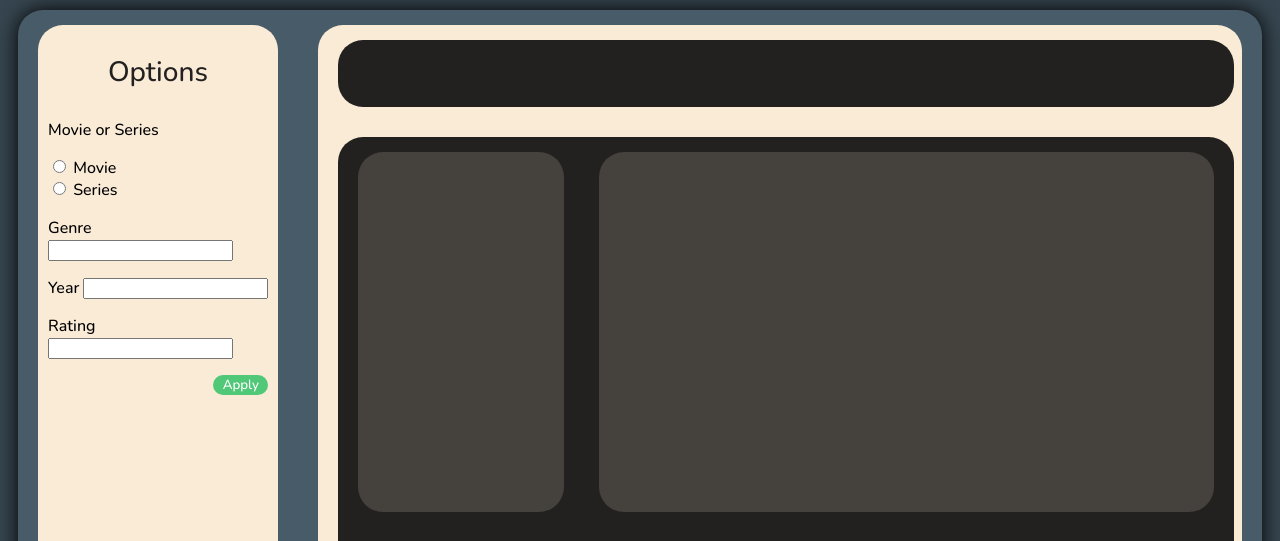
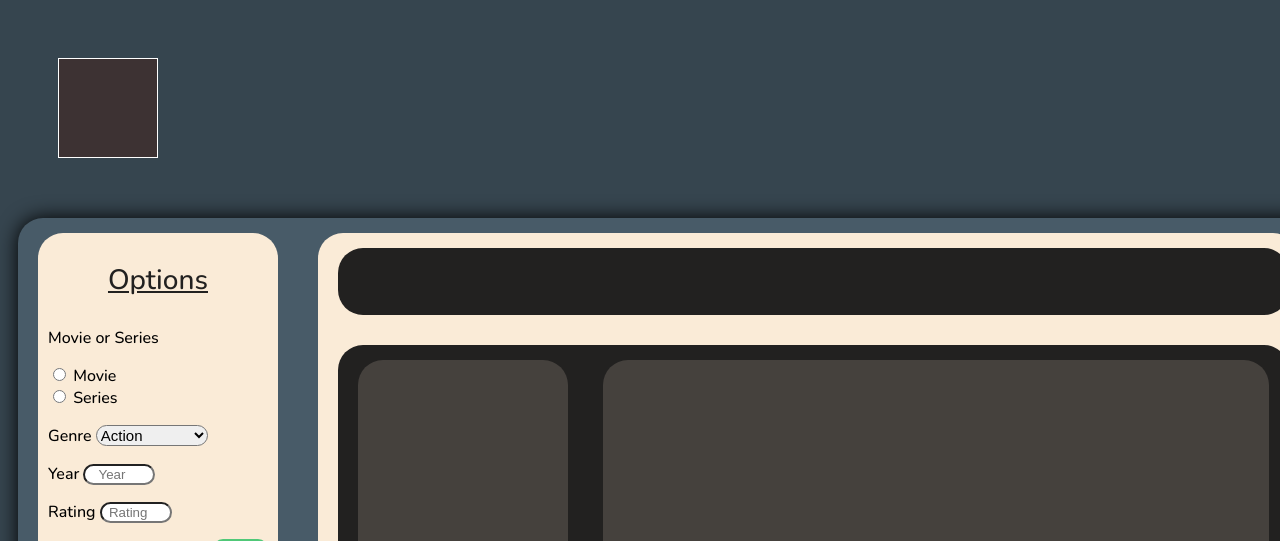
Before and after one commit to Misha212354/MovieDice, a Django app: page /playground/crit/ in a window 1280 px wide. Shown: the top 541 px of the page. Run offline with Django 4.2, Linux system fonts and the light colour scheme.

Commit message:
Improve forms

```diff
--- a/Web Movie Decision/get_data.py
+++ b/Web Movie Decision/get_data.py
@@ -61,6 +61,12 @@ class Generator:
                 if n["year"] == self.year and n["year"] <= date.today().year and n["rating"] >= self.rating and self.genre in np.char.lower(n["genre"]):
                     new_list.append(n)
 
+        if(len(new_list) == 0):
+            for n in self.list:
+                if n.get("year") != None and n.get("rating") != None and len(n["genre"]) != 0:
+                    if n["year"] >= self.year and n["year"] <= date.today().year and n["rating"] >= self.rating and self.genre in np.char.lower(n["genre"]):
+                        new_list.append(n)
+
         self.list = new_list
 
     def make_choice(self):
--- a/Web Movie Decision/playground/forms.py
+++ b/Web Movie Decision/playground/forms.py
@@ -1,8 +1,59 @@
 from django import forms
+import datetime
+
+CHOICES = [('1', 'Movie'), ('2', 'Series')]
+
+GENRE_CHOICES = [
+    ('action', 'Action'),
+    ('adventure', 'Adventure'),
+    ('animation', 'Animation'),
+    ('biography', 'Biography'),
+    ('comedy', 'Comedy'),
+    ('crime', 'Crime'),
+    ('documentary', 'Documentary'),
+    ('drama', 'Drama'),
+    ('family', 'Family'),
+    ('fantasy', 'Fantasy'),
+    ('film-noir', 'Film Noir'),
+    ('history', 'History'),
+    ('horror', 'Horror'),
+    ('music', 'Music'),
+    ('musical', 'Musical'),
+    ('mystery', 'Mystery'),
+    ('romance', 'Romance'),
+    ('sci-fi', 'Sci-Fi'),
+    ('short-film', 'Short Film'),
+    ('sport', 'Sport'),
+    ('superhero', 'Superhero'),
+    ('thriller', 'Thriller'),
+    ('war', 'War'),
+    ('western', 'Western'),
+]
+
 
 class Info(forms.Form):
-    CHOICES = [('1', 'Movie'), ('2', 'Series')]
+
     movie_series = forms.ChoiceField(widget=forms.RadioSelect, choices=CHOICES)
-    genre = forms.CharField(label="Genre")
-    year = forms.CharField(label="Year")
-    rating = forms.CharField(label="Rating")
+    genre = forms.ChoiceField(choices=GENRE_CHOICES,  widget=forms.Select(attrs={'class': 'genre-select'}))
+
+    year = forms.IntegerField(
+        widget=forms.NumberInput(attrs={
+            'class': 'year-inp',
+            'placeholder': 'Year',
+            'min': '1900',
+            'max': '2022'
+        }),
+        min_value=1900,
+        max_value=datetime.datetime.now().year
+    )
+
+    rating = forms.FloatField(
+        label="Rating",
+        widget=forms.NumberInput(attrs={
+            "class": "rating-inp",
+            "placeholder": "Rating",
+            "step": "0.1",
+            "min": "0.0",
+            "max": "10.0"
+        })
+    )
--- a/Web Movie Decision/playground/static/css/style.css
+++ b/Web Movie Decision/playground/static/css/style.css
@@ -1,4 +1,59 @@
 @import url('https://fonts.googleapis.com/css2?family=Nunito:wght@500&display=swap');
+
+.logo {
+    display: flex;
+    justify-content: center;
+    align-items: center;
+    margin-top: auto;
+    height: 200px;
+    width: 200px;
+
+}
+
+.cube {
+    width: 100px;
+    height: 100px;
+    position: relative;
+    transform-style: preserve-3d;
+    transition: transform 1s;
+}
+
+.face {
+    position: absolute;
+    width: 100px;
+    height: 100px;
+    background-color: #3d3233;
+    box-shadow: inset 0 0 0 1px #fff;
+}
+
+.face-front {
+    transform: translateZ(50px);
+}
+
+.face-back {
+    transform: translateZ(-50px) rotateY(180deg);
+}
+
+.face-left {
+    transform: rotateY(-90deg) translateX(-50px);
+}
+
+.face-right {
+    transform: rotateY(90deg) translateX(50px);
+}
+
+.face-top {
+    transform: rotateX(-90deg) translateY(-50px);
+}
+
+.face-bottom {
+    transform: rotateX(90deg) translateY(50px);
+}
+
+.cube:hover {
+    transform: rotateX(360deg) rotateY(360deg);
+}
+
 
 .body{
     background-color: rgb(54,69,79);
@@ -13,6 +68,7 @@
     border-radius: 25px;
     box-shadow: 0px 0px 20px 0px;
     background-color: rgb(72, 91, 104);
+    min-width: 1300px;
 }
 
 .left-side{
@@ -136,7 +192,7 @@
 }
 
 .genre-select{
-    border-radius: 20px;
+    border-radius: 30px;
     font-size: 15px;
 }
 
@@ -180,6 +236,7 @@
     font-size: 28px;
     font-family: 'Nunito', sans-serif;
     text-align: center;
+    text-decoration: underline;
 }
 
 .nrg-info{
--- a/Web Movie Decision/playground/templates/WMD.html
+++ b/Web Movie Decision/playground/templates/WMD.html
@@ -7,9 +7,20 @@
         <link rel="stylesheet" type="text/css" href="{% static 'css/style.css' %}">
         <link rel="preconnect" href="https://fonts.googleapis.com"><link rel="preconnect" href="https://fonts.gstatic.com" crossorigin>
         <link href="https://fonts.googleapis.com/css2?family=Nunito:wght@500&display=swap" rel="stylesheet">
+    </head>
 
-    </head>
     <body class="body">
+
+        <div class="logo">
+            <div class="cube">
+                <div class="face face-front"></div>
+                <div class="face face-back"></div>
+                <div class="face face-left"></div>
+                <div class="face face-right"></div>
+                <div class="face face-top"></div>
+                <div class="face face-bottom"></div>
+            </div>
+        </div>
 
         <div class="entire-div">
             <div class="left-side">
@@ -57,6 +68,8 @@
                 </div>
             </div>
         </div>
+
+
     </body>
 
 
--- a/Web Movie Decision/wmd/settings.py
+++ b/Web Movie Decision/wmd/settings.py
@@ -23,7 +23,7 @@ BASE_DIR = Path(__file__).resolve().parent.parent
 SECRET_KEY = 'django-insecure-$_rro4blqmao-89w&-u0%od-+2@e4wtry830m33ri*jb*o=3ty'
 
 # SECURITY WARNING: don't run with debug turned on in production!
-DEBUG = False
+DEBUG = True
 
 ALLOWED_HOSTS = ['*']
 
```
Also changed, not shown: Web Movie Decision/playground/templates/holder.html (deleted, +0 -48 lines).
